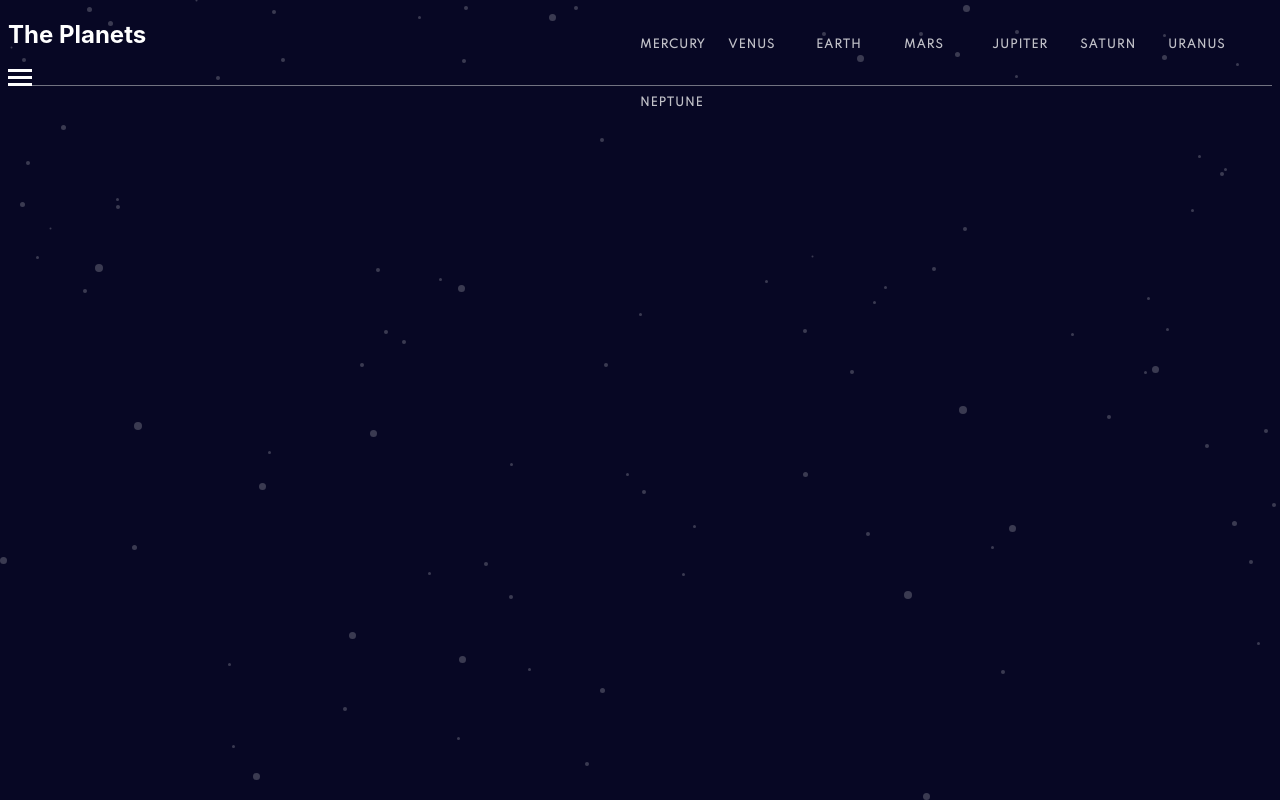
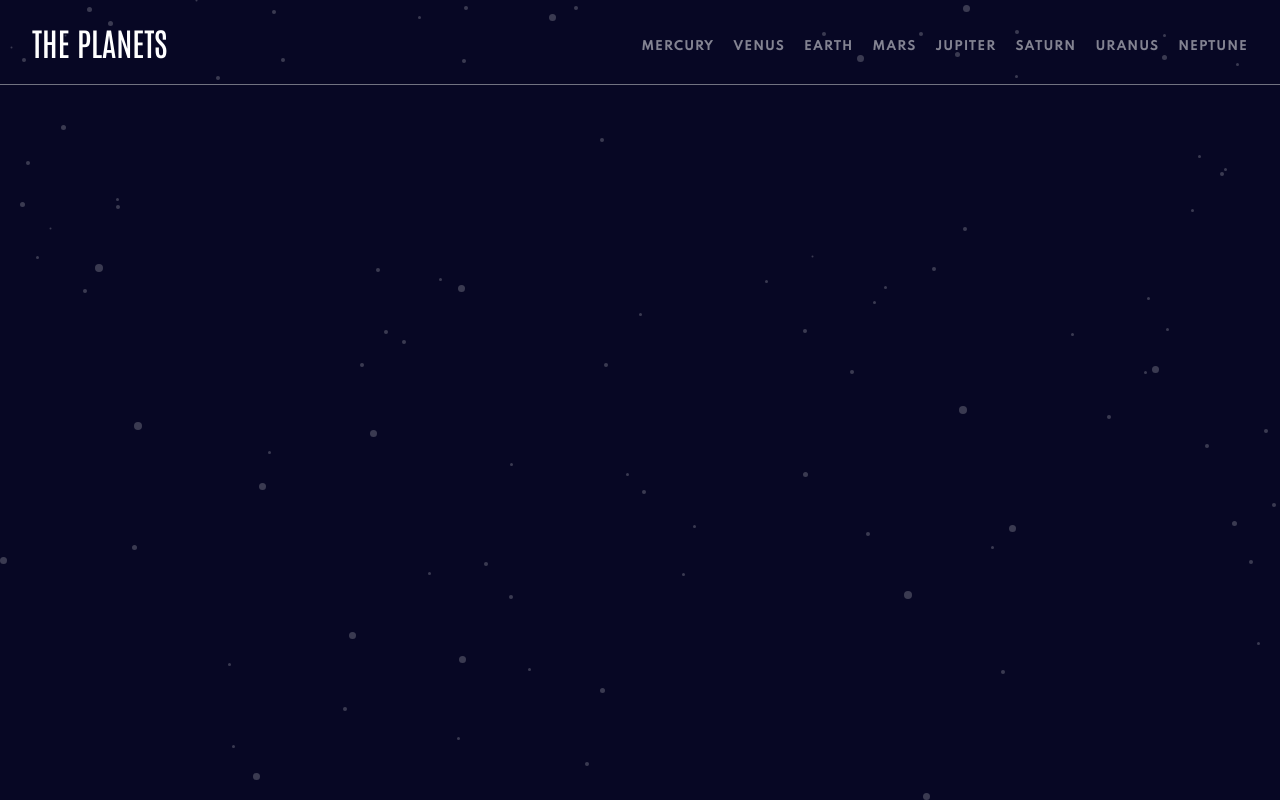
Before and after one commit to HawiCaesar/planets-site, a React (Create React App) app in the folder final-code/: page / in a window 1280 px wide. Built offline with nearby package versions, Linux system fonts and the light colour scheme.

Commit message:
refactor navigation and its styling, needs clean up

```diff
--- a/final-code/public/index.html
+++ b/final-code/public/index.html
@@ -11,7 +11,11 @@
     />
     <link rel="apple-touch-icon" href="%PUBLIC_URL%/logo192.png" />
     <link
-      href="https://fonts.googleapis.com/css2?family=Antonio&family=Spartan&display=swap"
+      href="https://fonts.googleapis.com/css2?family=Spartan:wght@400;700&display=swap"
+      rel="stylesheet"
+    />
+    <link
+      href="https://fonts.googleapis.com/css2?family=Antonio:wght@500&display=swap"
       rel="stylesheet"
     />
     <!--
--- a/final-code/src/components/MainNavigation/index.js
+++ b/final-code/src/components/MainNavigation/index.js
@@ -1,31 +1,47 @@
-import { StyledMainNavigation, Menu, MenuItem, NavBarLinks } from './styled';
+import {
+  StyledHeader,
+  Menu,
+  MenuItem,
+  PlantSelector,
+  HamburgerIcon,
+  StyledH1
+} from './styled';
 export const MainNavigation = () => {
   return (
-    <StyledMainNavigation>
-      <div className='navbar-title'>
-        <h1 className='title'>The Planets</h1>
-        <img
-          src='assets/icon-hamburger.svg'
-          width='24'
-          height='17'
-          className='hambuger-mobile'
-        />
-      </div>
-      <NavBarLinks>
+    <StyledHeader>
+      {/* <div className='navbar-title'> */}
+      <StyledH1 className='title'>The Planets</StyledH1>
+      <HamburgerIcon src='assets/icon-hamburger.svg' width='24' height='17' />
+      {/* </div> */}
+      <PlantSelector>
         <Menu>
           <MenuItem to='/mercury'>
             <span>Mercury</span>
             <span className='arrow-planet'></span>
           </MenuItem>
-          <MenuItem to='/venus'>Venus</MenuItem>
-          <MenuItem to='/earth'>Earth</MenuItem>
-          <MenuItem to='/mars'>Mars</MenuItem>
-          <MenuItem to='/jupiter'>Jupiter</MenuItem>
-          <MenuItem to='/saturn'>Saturn</MenuItem>
-          <MenuItem to='/uranus'>Uranus</MenuItem>
-          <MenuItem to='/neptune'>Neptune</MenuItem>
+          <MenuItem to='/venus'>
+            <span>Venus</span>
+          </MenuItem>
+          <MenuItem to='/earth'>
+            <span>Earth</span>
+          </MenuItem>
+          <MenuItem to='/mars'>
+            <span>Mars</span>
+          </MenuItem>
+          <MenuItem to='/jupiter'>
+            <span>Jupiter</span>
+          </MenuItem>
+          <MenuItem to='/saturn'>
+            <span>Saturn</span>
+          </MenuItem>
+          <MenuItem to='/uranus'>
+            <span>Uranus</span>
+          </MenuItem>
+          <MenuItem to='/neptune'>
+            <span>Neptune</span>
+          </MenuItem>
         </Menu>
-      </NavBarLinks>
-    </StyledMainNavigation>
+      </PlantSelector>
+    </StyledHeader>
   );
 };
--- a/final-code/src/components/MainNavigation/styled.js
+++ b/final-code/src/components/MainNavigation/styled.js
@@ -1,46 +1,62 @@
 import styled from '@emotion/styled';
 import { Link } from 'react-router-dom';
 
-export const StyledMainNavigation = styled.nav({
+export const StyledHeader = styled.header({
   display: 'flex',
   flexDirection: 'row',
-  flexFlow: 'wrap',
+  paddingLeft: '2em',
+  paddingRight: '2em',
   borderBottom: '1px solid #717281',
-  height: '85px',
-  margin: '0 8px',
-  ' > div': {
-    flex: '0 1 50%'
-  }
+  justifyContent: 'space-between'
 });
 
-export const NavBarLinks = styled.div({
-  paddingBottom: '27px',
-  width: '100%'
+export const StyledH1 = styled.h1({
+  textTransform: 'uppercase',
+  fontFamily: '"Antonio",sans-serif',
+  fontWeight: 500,
+  fontSize: '2em'
 });
 
 export const Menu = styled.ul({
-  paddingLeft: 0,
-  margin: 'auto'
+  display: 'flex',
+  justifyContent: 'center',
+  margin: 0,
+  gridGap: '1.5rem',
+  gap: '1.2rem'
+});
+
+export const PlantSelector = styled.nav({
+  position: 'relative',
+  top: 'unset',
+  left: 'unset',
+  height: '100%',
+  overflow: 'auto'
 });
 
 export const MenuItem = styled(Link)`
-  float: left;
-  margin-right: 28px;
   list-style-type: none;
-  font-size: 11px;
   line-height: 25px;
   text-transform: uppercase;
   letter-spacing: 1px;
   font-family: 'Spartan', sans-serif;
-  font-weight: bold;
-  opacity: 0.75;
+  font-weight: 700;
   text-decoration: none;
   padding-top: 33px;
-  width: 60px;
-  color: white;
+  color: hsla(0, 0%, 100%, 0.5);
 
+  > span {
+    font-size: 0.75rem;
+  }
   &:hover {
     border-top: 4px solid rgb(95 217 255);
     padding-top: 29px;
   }
 `;
+
+export const NavBarTitle = styled.div({
+  width: '100%'
+});
+
+export const HamburgerIcon = styled.img({
+  display: 'none'
+});
--- a/final-code/src/index.js
+++ b/final-code/src/index.js
@@ -11,6 +11,7 @@ const GlobalStyles = css`
     background-color: #070724;
     background-image: url('./assets/background-stars.svg');
     margin: 0;
+    object-fit: cover;
   }
 `;
 
--- a/final-code/style.css
+++ b/final-code/style.css
@@ -8,7 +8,6 @@ body {
 .hambuger-mobile {
   visibility: hidden;
 }
-
 /* ul {
   padding-left: 0;
   margin: auto;
```
